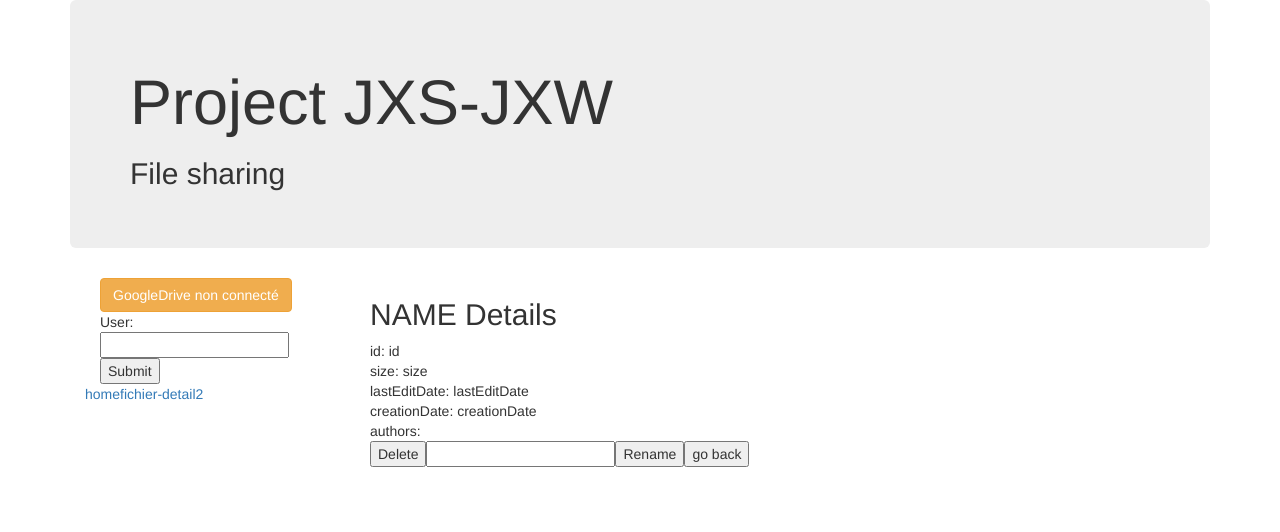
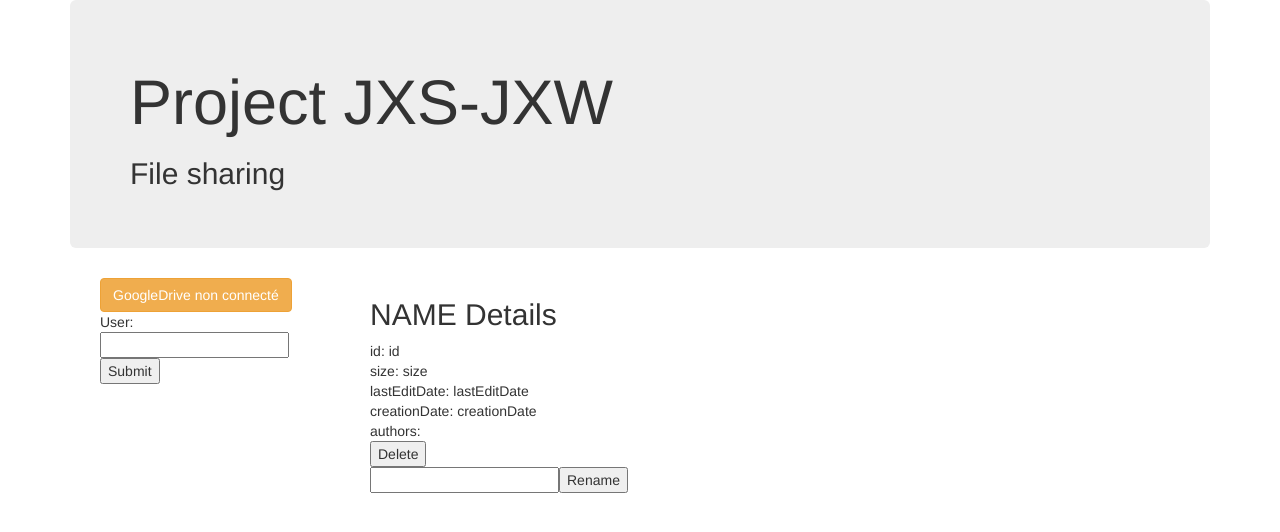
Before and after one commit to AdrienRiou/Projet_JXS_JXW, an Angular app in the folder jxs-front/: page /fichier-detail in a window 1280 px wide. Shown: the top 532 px of the page. Built offline with nearby package versions, Linux system fonts and the light colour scheme.

Commit message:
remove route

```diff
--- a/jxs-front/src/app/app.component.html
+++ b/jxs-front/src/app/app.component.html
@@ -11,12 +11,8 @@
   <div class="col-lg-3">
     <app-lateral-panel></app-lateral-panel>
 
-    <nav>
-      <a routerLink="/home">home</a>
-      <a routerLink="/fichier-detail">fichier-detail2</a>
-    </nav>
   </div>
   <div class="col-lg-9">
-    <router-outlet></router-outlet>
+    <app-fichier-detail></app-fichier-detail>
   </div>
 </div>
--- a/jxs-front/src/app/fichier-detail/fichier-detail.component.html
+++ b/jxs-front/src/app/fichier-detail/fichier-detail.component.html
@@ -11,8 +11,10 @@
 
   </div>
   <button (click)="delete()">Delete</button>
+  </div>
+  <div>
   <input type="text" [(ngModel)]="renameVar">
   <button (click)="rename()">Rename</button>
-  <button (click)="goBack()">go back</button>
+
 
 </div>
--- a/jxs-front/src/app/files-display/files-display.component.html
+++ b/jxs-front/src/app/files-display/files-display.component.html
@@ -8,7 +8,7 @@
       <li *ngFor="let FileClass of files.files"
           [class.selected]="FileClass === selectedFile"
           (click)="onSelect(FileClass)" class="list-group-item col-xs-4">
-        <a routerLink="/fichier-detail" (click)="onSelect(FileClass)">
+        <a  (click)="onSelect(FileClass)">
           {{FileClass.name}}
         </a>
       </li>
--- a/jxs-front/src/app/shared.service.ts
+++ b/jxs-front/src/app/shared.service.ts
@@ -9,7 +9,7 @@ import { BehaviorSubject } from 'rxjs/BehaviorSubject';
   providedIn: 'root',
 }*/)
 export class SharedService {
-    public fileSource = new BehaviorSubject<FileClass>({name:"name", id:"id", lastEditDate:"lastEditDate", size:"size",
+    public fileSource = new BehaviorSubject<FileClass> ({name:"name", id:"id", lastEditDate:"lastEditDate", size:"size",
     creationDate:"creationDate", authors:[]  });
 
     currentFile = this.fileSource.asObservable();
```
